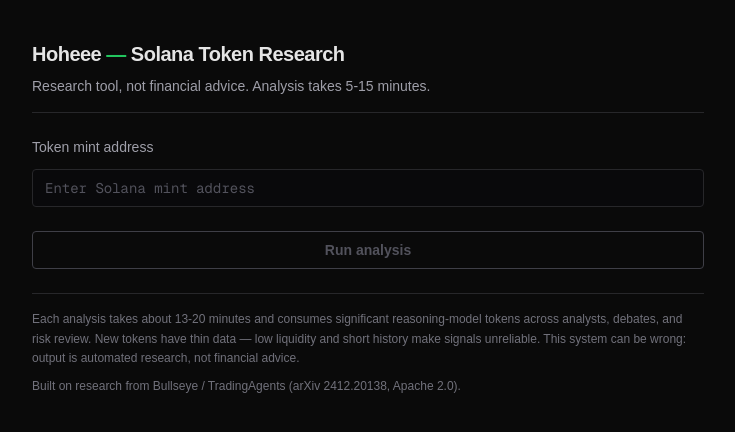
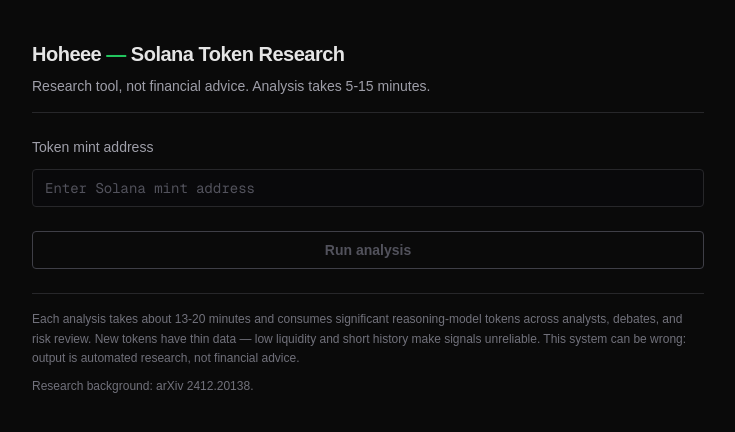
Before and after one commit to sifaq00/hoheee, a Next.js app: page / in a window 1280 px wide. Shown: the top 432 px of the page, without its empty margins (272-1007 px from the left). Built offline with nearby package versions, Linux system fonts and the light colour scheme.

Commit message:
chore: drop framework credit, keep arXiv reference

```diff
--- a/app/page.tsx
+++ b/app/page.tsx
@@ -443,10 +443,7 @@
             signals unreliable. This system can be wrong: output is automated
             research, not financial advice.
           </p>
-          <p className="mt-2">
-            Built on research from Bullseye / TradingAgents (arXiv 2412.20138,
-            Apache 2.0).
-          </p>
+          <p className="mt-2">Research background: arXiv 2412.20138.</p>
       </footer>
     </div>
   );
--- a/app/r/[id]/page.tsx
+++ b/app/r/[id]/page.tsx
@@ -144,10 +144,7 @@
           signals unreliable. This system can be wrong: output is automated
           research, not financial advice.
         </p>
-        <p className="mt-2">
-          Built on research from Bullseye / TradingAgents (arXiv 2412.20138,
-          Apache 2.0).
-        </p>
+          <p className="mt-2">Research background: arXiv 2412.20138.</p>
       </footer>
     </div>
   );
```
Also changed, not shown: 1 other file (tests, documents, lock files or other folders).
